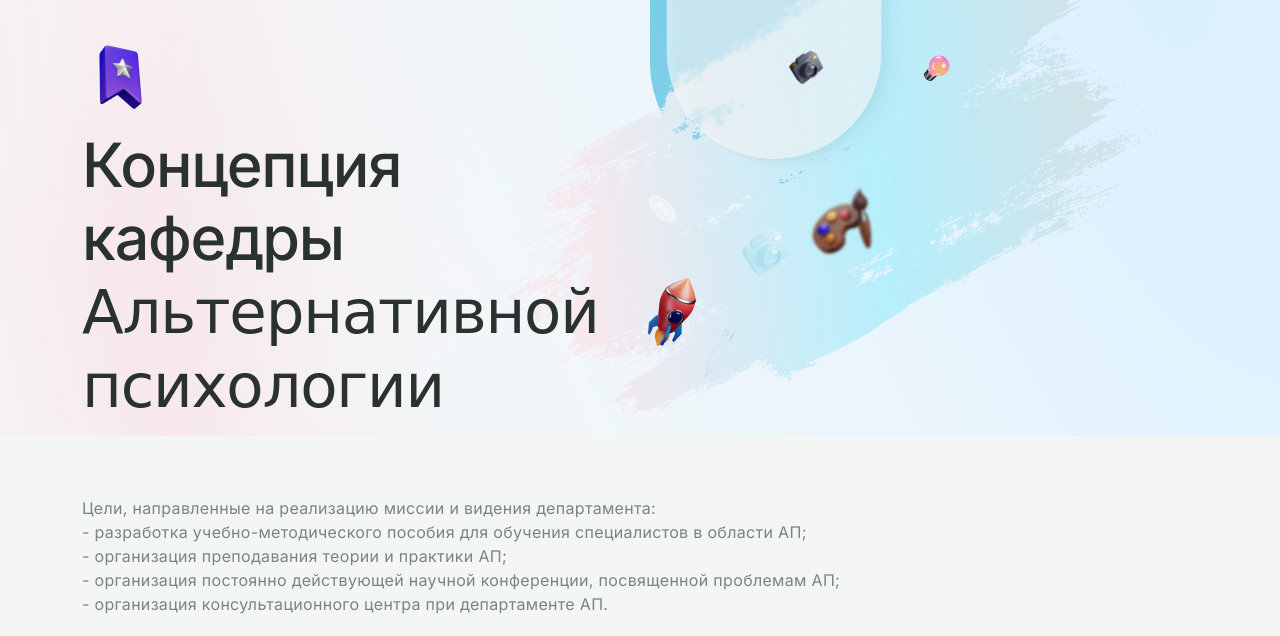
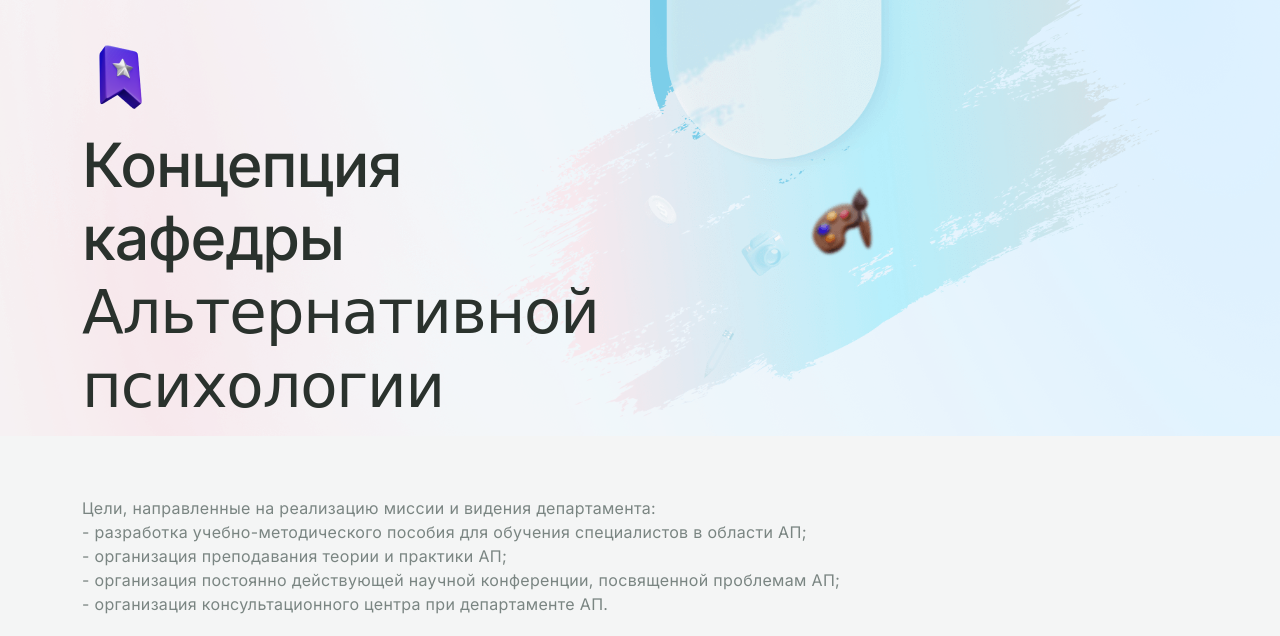
Before and after one commit to dvvtech/oxford-ap, a plain HTML site: page index.html in a window 1280 px wide. Shown: the part 164-800 px from the top of the page. Drawn offline with Linux system fonts and the light colour scheme; a script that the page names is missing.

Commit message:
del images

```diff
--- a/index.html
+++ b/index.html
@@ -149,21 +149,23 @@
     <!-- Hero Banner Start -->
     <section class="hero-banner-1">
       <div class="container">
-        <div class="icons">
+        <!--<div class="icons">
           <img src="assets/media/shapes/dollar.png" alt="" class="dollar wow zoomIn" data-wow-delay="400ms">
           <img src="assets/media/shapes/mic.png" alt="" class="mic wow zoomIn" data-wow-delay="500ms">
           <img src="assets/media/shapes/light.png" alt="" class="light wow zoomIn" data-wow-delay="600ms">
           <img src="assets/media/shapes/camera.png" alt="" class="camera wow zoomIn" data-wow-delay="700ms">
-        </div>
+        </div>-->
         <div class="content">
           <div class="text_block wow fadeInUp" data-wow-delay="800ms">
             <div class="row">
               <div class="col-xl-6 col-lg-8">
                 <img src="assets/media/shapes/tag.png" alt="" class="mb-24 tag wow slideInDown" data-wow-delay="550ms">
                 <!--<h1 class="mb-16 title">Best Online Learning <span class="fm-sec">Resources! <img-->
-                <h1 class="mb-16 title">Концепция кафедры <span class="fm-sec">Альтернативной психологии <img
+                <h1 class="mb-16 title">Концепция кафедры <span class="fm-sec">Альтернативной психологии
+                  <!--<img
                       src="assets/media/shapes/rocket.png" alt="" class="rocket wow zoomIn"
-                      data-wow-delay="700ms"></span></h1>
+                      data-wow-delay="700ms">-->
+                    </span></h1>
                 <!--<h4 class="mb-48">Make Your Free Account & Get Discounts</h4>
                 <div class="btn_block">
                   <a href="contact.html" class="educate-btn sec"><span class="educate-btn__curve"></span>Enroll Now </a>
```
